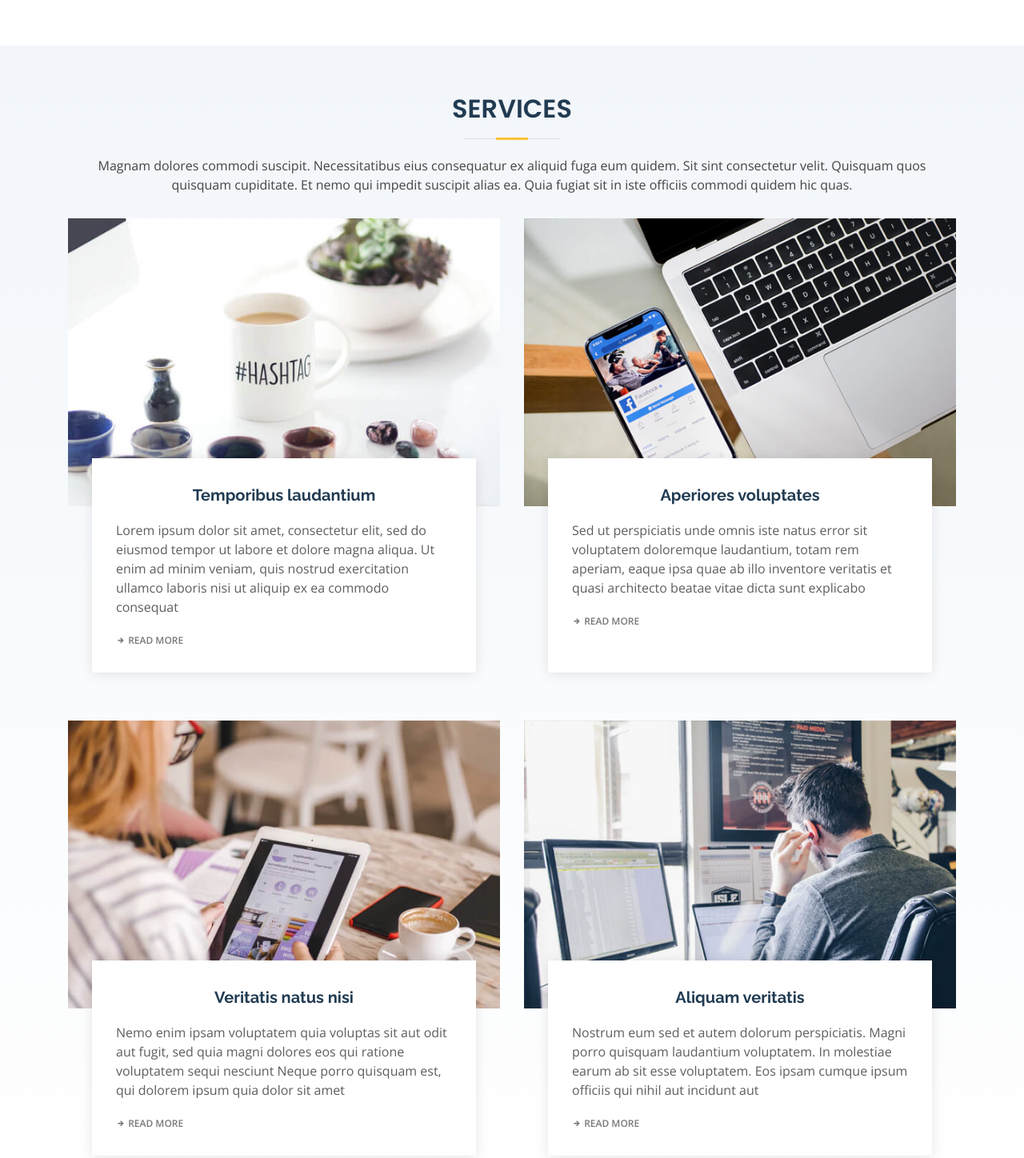
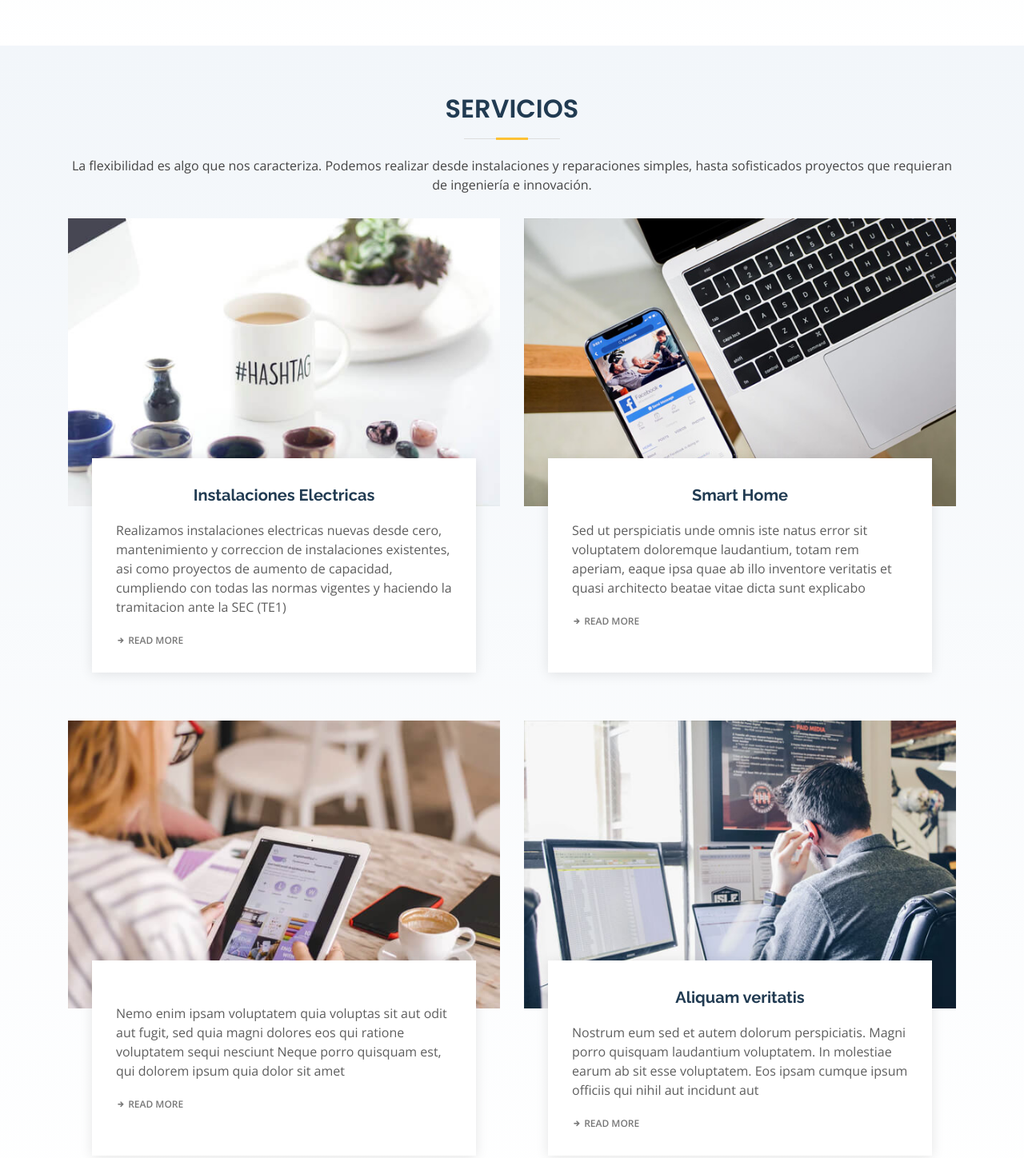
Before and after one commit to luissanc/terraelectric, a plain HTML site: page public_html/index.html in a window 1280 px wide. Shown: the part 1353-2801 px from the top of the page at 80% size. Drawn offline with nearby package versions, Linux system fonts and the light colour scheme.

Commit message:
add services...

```diff
--- a/public_html/index.html
+++ b/public_html/index.html
@@ -83,7 +83,7 @@
   <section id="hero">
 
     <div class="container">
-      <div class="row d-flex align-items-center"">
+      <div class="row d-flex align-items-center">
       <div class=" col-lg-6 py-5 py-lg-0 order-2 order-lg-1" data-aos="fade-right">
         <h1>Hacemos realidad tus proyectos electricos</h1>
         <h2>Somos un equipo de profesionales y tecnicos de la electricidad, apasionados por la tecnologia al servicio a nuestros clientes</h2>
@@ -193,8 +193,8 @@
       <div class="container">
 
         <div class="section-title">
-          <h2 data-aos="fade-in">Services</h2>
-          <p data-aos="fade-in">Magnam dolores commodi suscipit. Necessitatibus eius consequatur ex aliquid fuga eum quidem. Sit sint consectetur velit. Quisquam quos quisquam cupiditate. Et nemo qui impedit suscipit alias ea. Quia fugiat sit in iste officiis commodi quidem hic quas.</p>
+          <h2 data-aos="fade-in">Servicios</h2>
+          <p data-aos="fade-in">La flexibilidad es algo que nos caracteriza. Podemos realizar desde instalaciones y reparaciones simples, hasta sofisticados proyectos que requieran de ingeniería e innovación.</p>
         </div>
 
         <div class="row">
@@ -204,8 +204,9 @@
                 <img src="assets/img/services-1.jpg" alt="...">
               </div>
               <div class="card-body">
-                <h5 class="card-title"><a href="">Temporibus laudantium</a></h5>
-                <p class="card-text">Lorem ipsum dolor sit amet, consectetur elit, sed do eiusmod tempor ut labore et dolore magna aliqua. Ut enim ad minim veniam, quis nostrud exercitation ullamco laboris nisi ut aliquip ex ea commodo consequat</p>
+                <h5 class="card-title"><a href="">Instalaciones Electricas</a></h5>
+                <p class="card-text">Realizamos instalaciones electricas nuevas desde cero, mantenimiento y correccion de instalaciones existentes, asi como proyectos de aumento de capacidad, cumpliendo con
+                todas las normas vigentes y haciendo la tramitacion ante la SEC (TE1)</p>
                 <div class="read-more"><a href="#"><i class="icofont-arrow-right"></i> Read More</a></div>
               </div>
             </div>
@@ -216,7 +217,7 @@
                 <img src="assets/img/services-2.jpg" alt="...">
               </div>
               <div class="card-body">
-                <h5 class="card-title"><a href="">Aperiores voluptates</a></h5>
+                <h5 class="card-title"><a href="">Smart Home</a></h5>
                 <p class="card-text">Sed ut perspiciatis unde omnis iste natus error sit voluptatem doloremque laudantium, totam rem aperiam, eaque ipsa quae ab illo inventore veritatis et quasi architecto beatae vitae dicta sunt explicabo</p>
                 <div class="read-more"><a href="#"><i class="icofont-arrow-right"></i> Read More</a></div>
               </div>
@@ -229,7 +230,7 @@
                 <img src="assets/img/services-3.jpg" alt="...">
               </div>
               <div class="card-body">
-                <h5 class="card-title"><a href="">Veritatis natus nisi</a></h5>
+                <h5 class="card-title"><a href=""></a></h5>
                 <p class="card-text">Nemo enim ipsam voluptatem quia voluptas sit aut odit aut fugit, sed quia magni dolores eos qui ratione voluptatem sequi nesciunt Neque porro quisquam est, qui dolorem ipsum quia dolor sit amet</p>
                 <div class="read-more"><a href="#"><i class="icofont-arrow-right"></i> Read More</a></div>
               </div>
```
